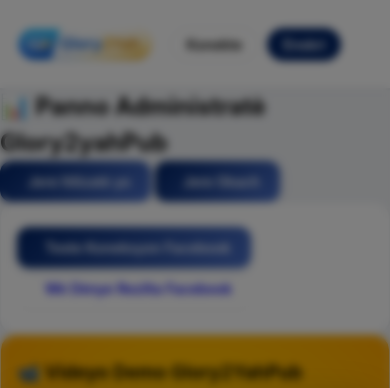
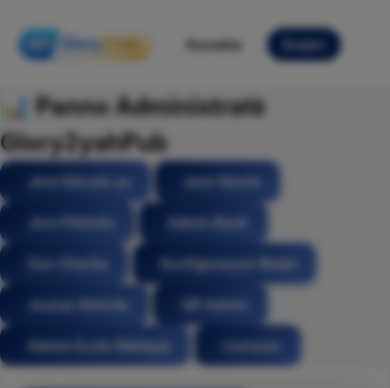
Before and after one commit to stanionic/Glory2yah-, a Python web app: template templates/admin.html in a window 390 px wide. Shown: the top 388 px of the page. Run offline with Jinja, Linux system fonts and the light colour scheme; the template is opened without the code that fills it, so the values that code supplies are empty.

Commit message:
Add comprehensive app management links to admin dashboard (bank, charity, mobile, audit, ecole_biblique, delivery)

```diff
--- a/templates/admin.html
+++ b/templates/admin.html
@@ -11,6 +11,30 @@
         </a>
         <a href="{{ url_for('admin.manage_gkach') }}" class="btn btn-primary d-flex align-items-center gap-2">
             <i class="fas fa-coins"></i> Jere Gkach
+        </a>
+        <a href="{{ url_for('admin.manage_ads') }}" class="btn btn-primary d-flex align-items-center gap-2">
+            <i class="fas fa-ad"></i> Jere Piblisite
+        </a>
+        <a href="{{ url_for('bank.admin_bank') }}" class="btn btn-primary d-flex align-items-center gap-2">
+            <i class="fas fa-landmark"></i> Admin Bank
+        </a>
+        <a href="{{ url_for('admin.charity_donations') }}" class="btn btn-primary d-flex align-items-center gap-2">
+            <i class="fas fa-heart"></i> Don Charite
+        </a>
+        <a href="{{ url_for('admin.mobile_config') }}" class="btn btn-primary d-flex align-items-center gap-2">
+            <i class="fas fa-mobile-alt"></i> Konfigirasyon Mobil
+        </a>
+        <a href="{{ url_for('admin.audit_logs') }}" class="btn btn-primary d-flex align-items-center gap-2">
+            <i class="fas fa-clipboard-list"></i> Jounal Aktivite
+        </a>
+        <a href="{{ url_for('admin.admin_qr_page') }}" class="btn btn-primary d-flex align-items-center gap-2">
+            <i class="fas fa-qrcode"></i> QR Admin
+        </a>
+        <a href="{{ url_for('ecole_biblique.admin_dashboard') }}" class="btn btn-primary d-flex align-items-center gap-2">
+            <i class="fas fa-book-open"></i> Admin Ecole Biblique
+        </a>
+        <a href="{{ url_for('delivery.my_deliveries') }}" class="btn btn-primary d-flex align-items-center gap-2">
+            <i class="fas fa-truck"></i> Livrezon
         </a>
     </div>
 
```
